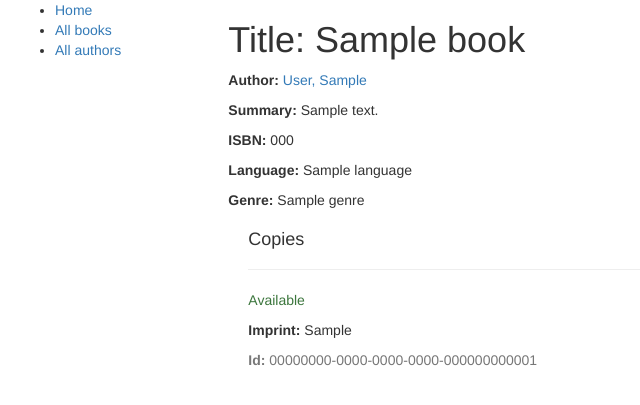
After one commit to Teodorih/bookstore, a Django app: page /catalog/book/1 in a window 1280 px wide. The commit adds this page. Shown: the top 405 px of the page, without its empty margins (0-640 px from the left). Run offline with Django 3.2, Linux system fonts and the light colour scheme; tables that the repository leaves empty hold one stand-in row (values such as "Sample post"); some libraries are stand-ins or nearby versions.

Commit message:
add detail and list

```diff
--- a/catalog/models.py
+++ b/catalog/models.py
@@ -32,7 +32,6 @@ class Book(models.Model):
 
     # ManyToManyField used because genre can contain many books. Books can cover many genres.
     # Genre class has already been defined so we can specify the object above.
-
 
     def __str__(self):
         """
--- a/catalog/templates/base_generic.html
+++ b/catalog/templates/base_generic.html
@@ -23,13 +23,32 @@
       {% block sidebar %}
       <ul class="sidebar-nav">
           <li><a href="{% url 'index' %}">Home</a></li>
-          <li><a href="">All books</a></li>
-          <li><a href="">All authors</a></li>
+          <li><a href="{% url 'books' %}">All books</a></li>
+          <li><a href="{% url 'authors' %}">All authors</a></li>
       </ul>
      {% endblock %}
       </div>
       <div class="col-sm-10 ">
       {% block content %}{% endblock %}
+
+      {% block pagination %}
+          {% if is_paginated %}
+              <div class="pagination">
+                  <span class="page-links">
+                      {% if page_obj.has_previous %}
+                          <a href="{{ request.path }}?page={{ page_obj.previous_page_number }}">previous</a>
+                      {% endif %}
+                      <span class="page-current">
+                          Page {{ page_obj.number }} of {{ page_obj.paginator.num_pages }}.
+                      </span>
+                      {% if page_obj.has_next %}
+                          <a href="{{ request.path }}?page={{ page_obj.next_page_number }}">next</a>
+                      {% endif %}
+                  </span>
+              </div>
+          {% endif %}
+      {% endblock %}
+
       </div>
     </div>
 
--- /dev/null
+++ b/catalog/templates/catalog/book_detail.html
@@ -0,0 +1,23 @@
+{% extends "base_generic.html" %}
+
+{% block content %}
+  <h1>Title: {{ book.title }}</h1>
+
+  <p><strong>Author:</strong> <a href="">{{ book.author }}</a></p> <!-- author detail link not yet defined -->
+  <p><strong>Summary:</strong> {{ book.summary }}</p>
+  <p><strong>ISBN:</strong> {{ book.isbn }}</p>
+  <p><strong>Language:</strong> {{ book.language }}</p>
+  <p><strong>Genre:</strong> {% for genre in book.genre.all %} {{ genre }}{% if not forloop.last %}, {% endif %}{% endfor %}</p>
+
+  <div style="margin-left:20px;margin-top:20px">
+    <h4>Copies</h4>
+
+    {% for copy in book.bookinstance_set.all %}
+    <hr>
+    <p class="{% if copy.status == 'a' %}text-success{% elif copy.status == 'd' %}text-danger{% else %}text-warning{% endif %}">{{ copy.get_status_display }}</p>
+    {% if copy.status != 'a' %}<p><strong>Due to be returned:</strong> {{copy.due_back}}</p>{% endif %}
+    <p><strong>Imprint:</strong> {{copy.imprint}}</p>
+    <p class="text-muted"><strong>Id:</strong> {{copy.id}}</p>
+    {% endfor %}
+  </div>
+{% endblock %}
--- a/catalog/urls.py
+++ b/catalog/urls.py
@@ -1,8 +1,12 @@
 from django.urls import path, include
 from . import views
-
+from django.conf.urls import url
 
 urlpatterns = [
-    path('', views.index, name='index'),
+    url(r'^$', views.index, name='index'),
+    url(r'^books/$', views.BookListView.as_view(), name='books'),
+    url(r'^book/(?P<pk>\d+)$', views.BookDetailView.as_view(), name='book-detail'),
+    url(r'^authors/$', views.AuthorListView.as_view(), name='authors'),
+    url(r'^authors/(?P<pk>\d+)$', views.AuthorDetailView.as_view(), name='author-detail'),
 
 ]
--- a/catalog/views.py
+++ b/catalog/views.py
@@ -1,5 +1,7 @@
 from django.shortcuts import render
 from .models import Book, Author, BookInstance, Genre
+from django.views import generic
+
 
 
 def index(request):
@@ -20,3 +22,30 @@ def index(request):
         'index.html',
         context={'num_books':num_books,'num_instances':num_instances,'num_instances_available':num_instances_available,'num_authors':num_authors},
     )
+
+
+class BookListView(generic.ListView):
+    model = Book
+    paginate_by = 5
+    context_object_name = 'book_list'  # ваше собственное имя переменной контекста в шаблоне
+
+    def get_context_data(self, **kwargs):
+        # В первую очередь получаем базовую реализацию контекста
+        context = super(BookListView, self).get_context_data(**kwargs)
+        # Добавляем новую переменную к контексту и инициализируем её некоторым значением
+        context['some_data'] = 'This is just some data'
+        return context
+
+
+class BookDetailView(generic.DetailView):
+    model = Book
+
+
+class AuthorListView(generic.ListView):
+    model = Author
+    paginate_by = 5
+    context_object_name = 'author_list'  # ваше собственное имя переменной контекста в шаблоне
+
+
+class AuthorDetailView(generic.DetailView):
+    model = Author
--- /dev/null
+++ b/requirements.txt
@@ -0,0 +1 @@
+Django==3.0.4
```
Also changed, not shown: catalog/templates/catalog/author_detail.html (added, +12 -0 lines), catalog/templates/catalog/author_list.html (added, +19 -0 lines), catalog/templates/catalog/book_list.html (added, +19 -0 lines), catalog/templates/catalog/__init__.py (added).
